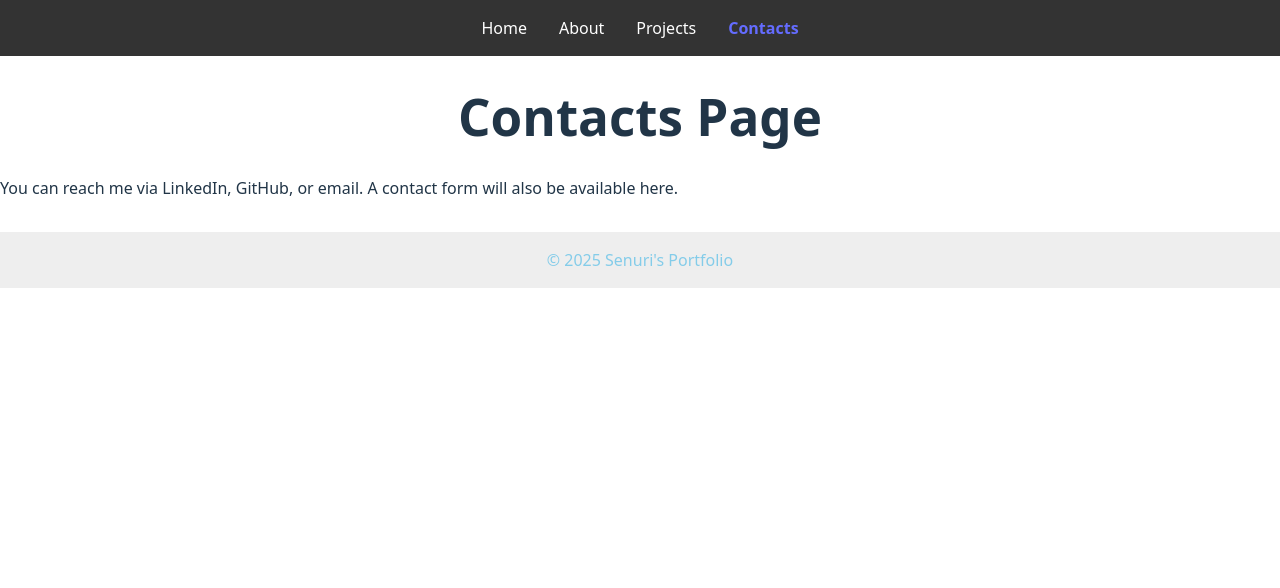
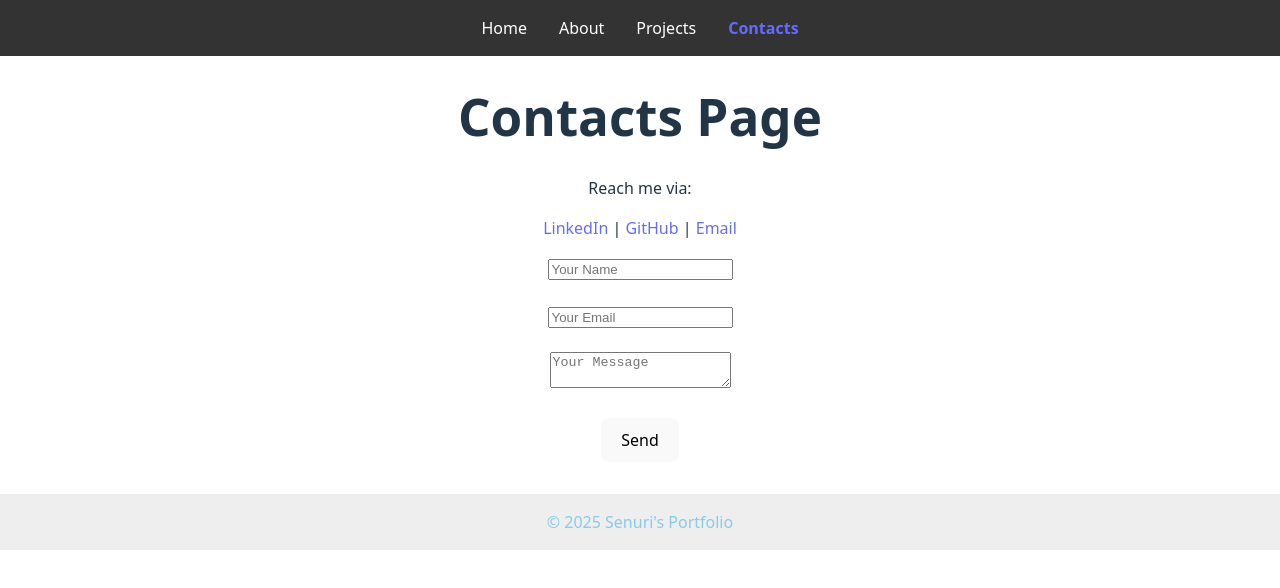
Before and after one commit to ICT-Courses/ict2233-ca-02-SWehara, a React (Vite) app: page /contacts in a window 1280 px wide. Shown: the top 588 px of the page. Built offline with nearby package versions, Linux system fonts and the light colour scheme.

Commit message:
Update Contact page

```diff
--- a/src/pages/Contacts.jsx
+++ b/src/pages/Contacts.jsx
@@ -1,8 +1,21 @@
 export default function Contacts() {
   return (
-    <div>
+    <div style={{ textAlign: "center", marginTop: "2rem" }}>
       <h1>Contacts Page</h1>
-      <p>You can reach me via LinkedIn, GitHub, or email. A contact form will also be available here.</p>
+
+      <p>Reach me via:</p>
+      <p>
+        <a href="https://www.linkedin.com/in/senuri-wehara-a339461a4?lipi=urn%3Ali%3Apage%3Ad_flagship3_profile_view_base_contact_details%3BxMbhlnYxS4WaHZ7okQo%2BKQ%3D%3D" target="_blank">LinkedIn</a> |{" "}
+        <a href="https://github.com/SWehara" target="_blank">GitHub</a> |{" "}
+        <a href="mailto:senuriwehara03@gmail.com">Email</a>
+      </p>
+
+      <form action="mailto:senuriwehara03@gmial.com" method="post" encType="text/plain">
+        <input type="text" name="Name" placeholder="Your Name" required /><br /><br />
+        <input type="email" name="Email" placeholder="Your Email" required /><br /><br />
+        <textarea name="Message" placeholder="Your Message" required></textarea><br /><br />
+        <button type="submit">Send</button>
+      </form>
     </div>
   );
 }
```
